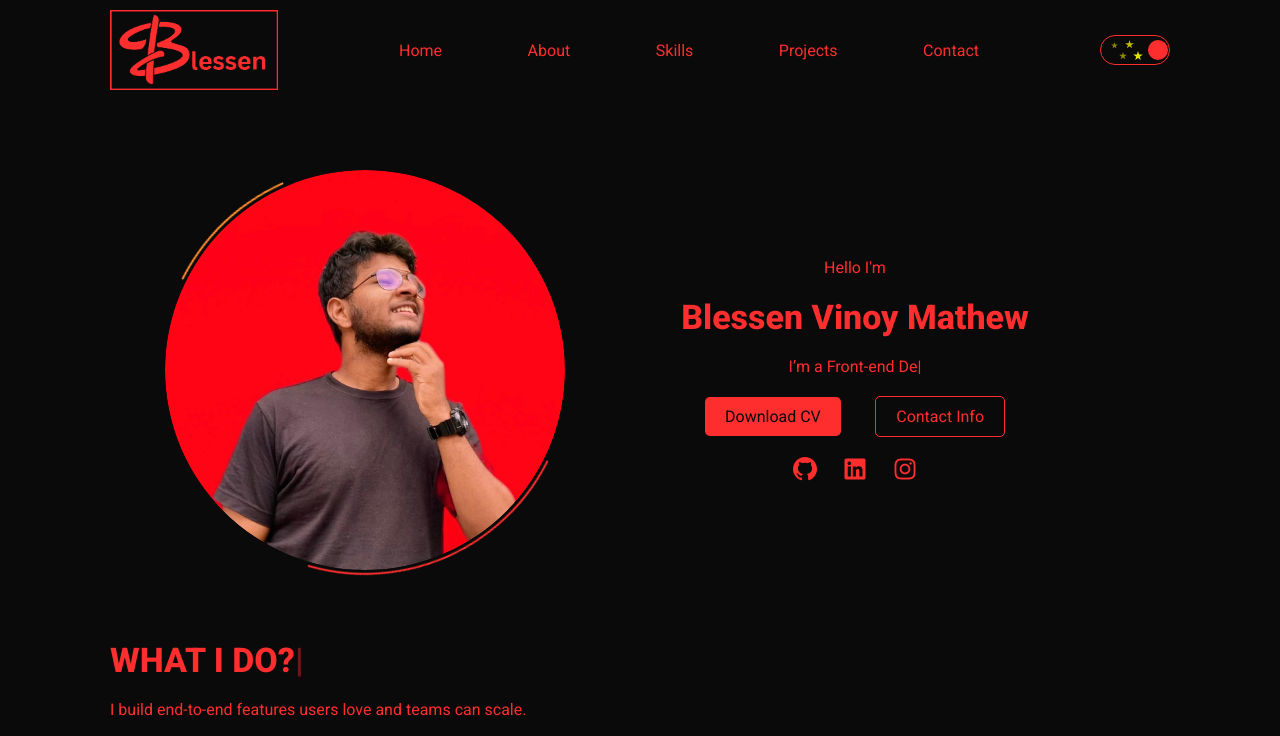
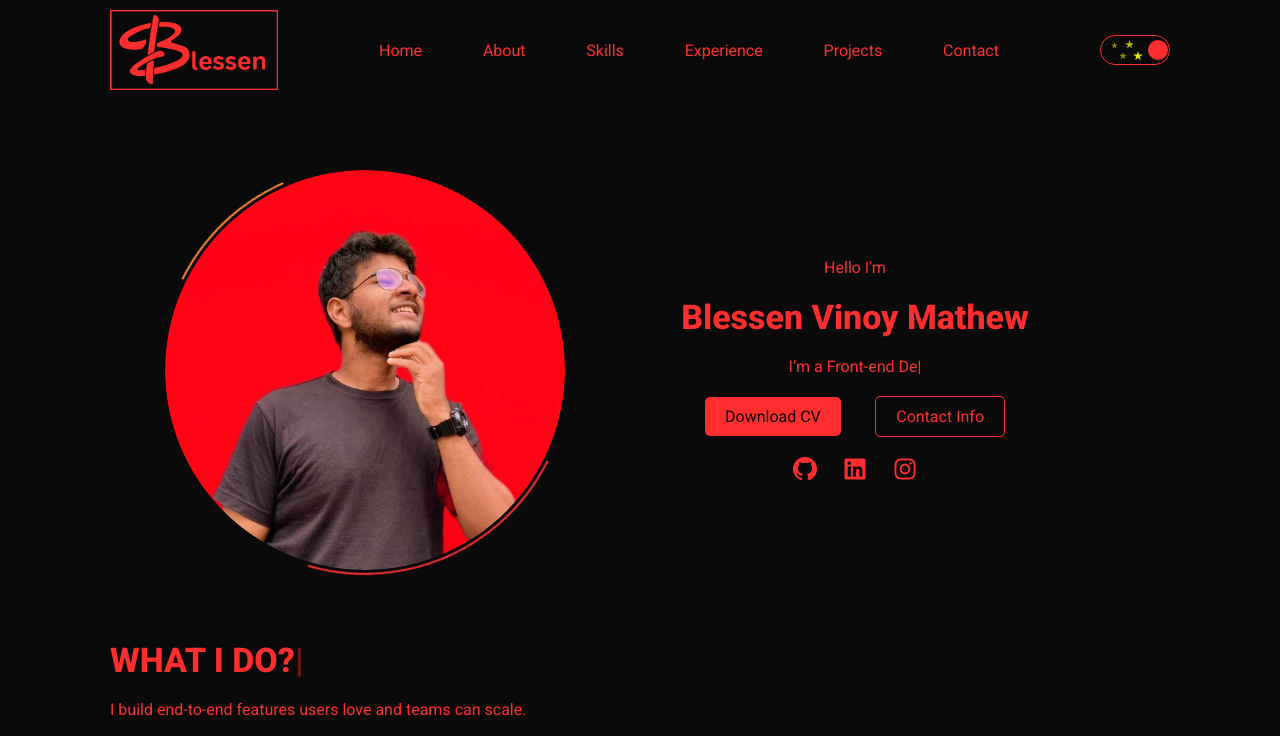
Before and after one commit to Blessen25/Portfolio_BVM, a React (Vite) app in the folder frontend/portfolio/: page / in a window 1280 px wide. Shown: the top 736 px of the page. Built offline with nearby package versions, Linux system fonts and the light colour scheme.

Commit message:
Commited Changes

```diff
--- a/frontend/portfolio/src/components/Header_comp/header.css
+++ b/frontend/portfolio/src/components/Header_comp/header.css
@@ -40,7 +40,7 @@
 
   display: flex;
   gap: 20px;
-  width: 580px;
+  width: 650px;
   justify-content: space-between;
 }
 
@@ -309,6 +309,11 @@
     font-size: 16px;
   }
 
+  .navlinks {
+
+    width: 620px;
+  }
+
 
 }
 
@@ -317,7 +322,7 @@
 
   .navlinks {
 
-      width: 480px;
+      width: 500px;
   }
 
 
--- a/frontend/portfolio/src/components/Header_comp/header.tsx
+++ b/frontend/portfolio/src/components/Header_comp/header.tsx
@@ -51,6 +51,7 @@ const HeaderComponent:React.FC<HeaderProps> = ({darkMode, setDarkMode}) => {
                         <a href="#" className={`${darkMode ? 'darkmodetextatag' : 'lightmodetextatag'}`}>Home</a>
                         <a href="#" className={`${darkMode ? 'darkmodetextatag' : 'lightmodetextatag'}`}>About</a>
                         <a href="#" className={`${darkMode ? 'darkmodetextatag' : 'lightmodetextatag'}`}>Skills</a>
+                        <a href="#" className={`${darkMode ? 'darkmodetextatag' : 'lightmodetextatag'}`}>Experience</a>
                         <a href="#" className={`${darkMode ? 'darkmodetextatag' : 'lightmodetextatag'}`}>Projects</a>
                         <a href="#" className={`${darkMode ? 'darkmodetextatag' : 'lightmodetextatag'}`}>Contact</a>
                     </div>
@@ -93,6 +94,10 @@ const HeaderComponent:React.FC<HeaderProps> = ({darkMode, setDarkMode}) => {
                         <span className="sidebartext">Skills</span>
                     </a>
                     <a href="#" className={`sidebaratag ${darkMode ? 'sidebaratagdark' : 'sidebarataglight'} `}>
+                        <i className="fa-solid fa-gear sidebaricon iconfont"></i>
+                        <span className="sidebartext">Experience</span>
+                    </a>
+                    <a href="#" className={`sidebaratag ${darkMode ? 'sidebaratagdark' : 'sidebarataglight'} `}>
                         <i className="fa-regular fa-folder-open sidebaricon iconfont"></i>
                         <span className="sidebartext">Projects</span>
                     </a>
```
